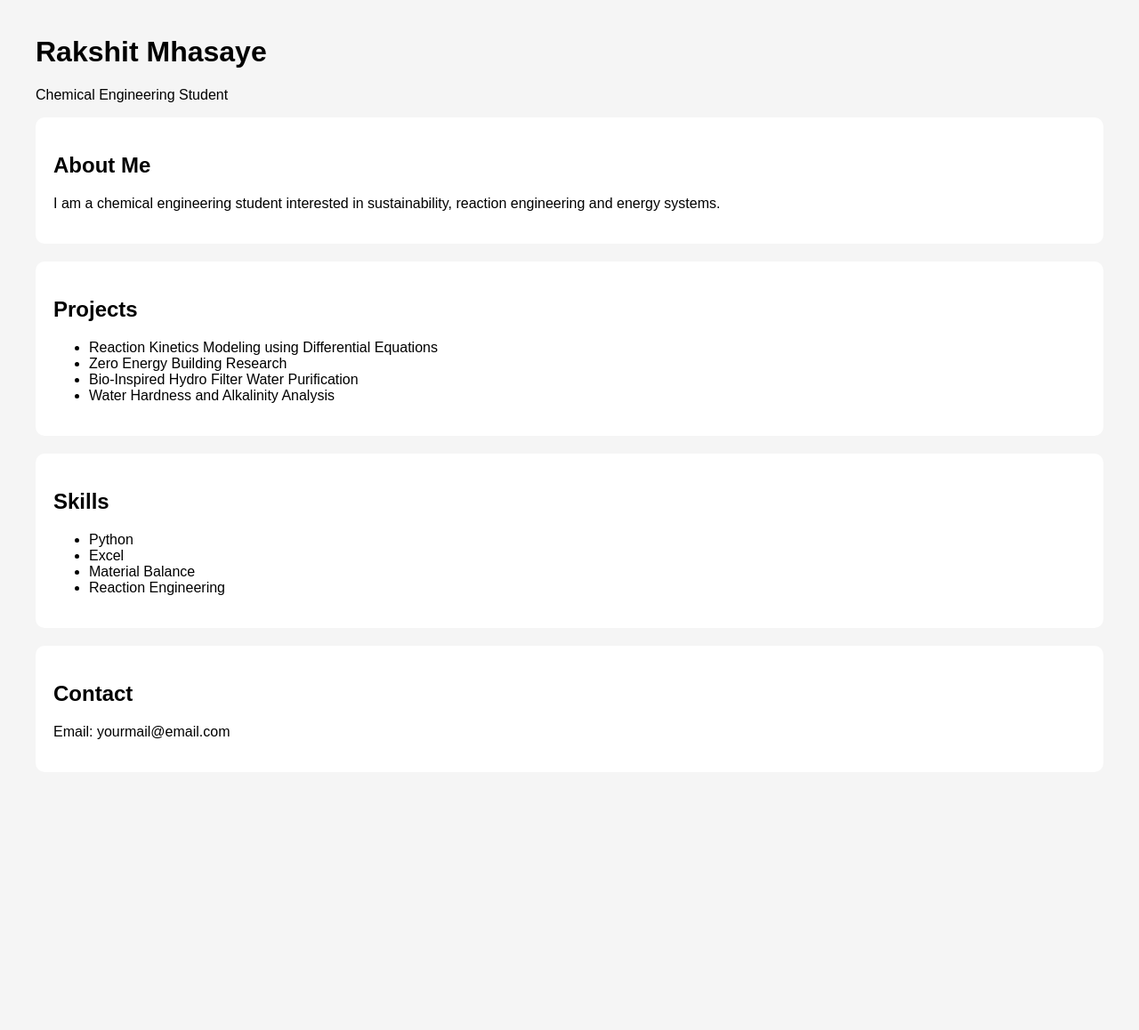
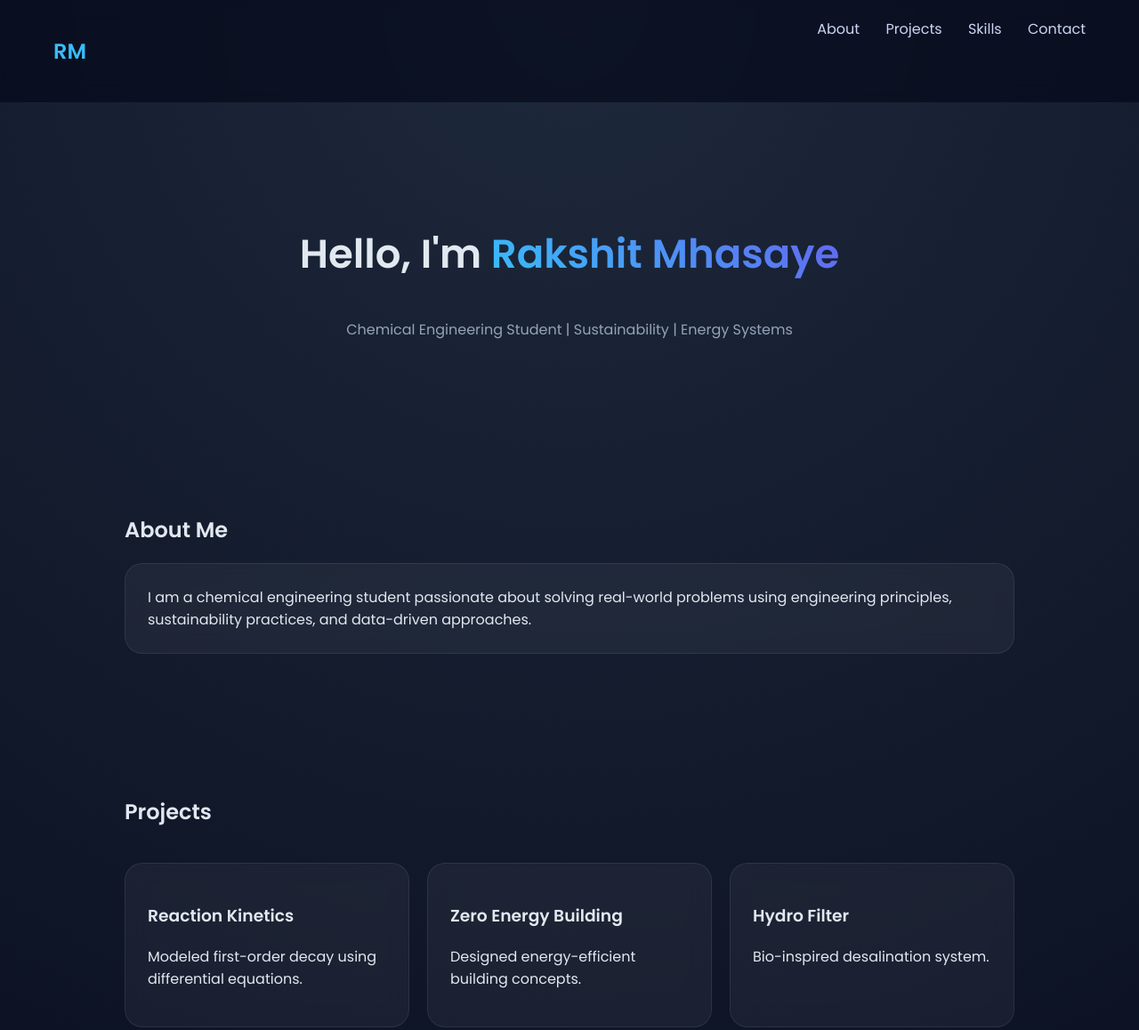
Before and after one commit to Rakshit-eng/Portfolio, a plain HTML site: page index.html in a window 1280 px wide. Shown: the top 1158 px of the page at 89% size. Before the commit the page ends 908 px from the top, so only its background shows below. Drawn offline with Linux system fonts and the light colour scheme.

Commit message:
Update index.html

```diff
--- a/index.html
+++ b/index.html
@@ -1,55 +1,187 @@
 <!DOCTYPE html>
-<html>
+<html lang="en">
 <head>
+<meta charset="UTF-8">
+<meta name="viewport" content="width=device-width, initial-scale=1.0">
+
 <title>Rakshit Mhasaye Portfolio</title>
+
+<link href="https://fonts.googleapis.com/css2?family=Poppins:wght@300;400;600&display=swap" rel="stylesheet">
+
 <style>
-body{
-font-family: Arial;
-margin:40px;
-background:#f5f5f5;
+
+body {
+    margin: 0;
+    font-family: 'Poppins', sans-serif;
+    background: radial-gradient(circle at top, #1e293b, #020617);
+    color: #e2e8f0;
 }
-.section{
-background:white;
-padding:20px;
-margin-bottom:20px;
-border-radius:10px;
+
+/* Navbar */
+nav {
+    display: flex;
+    justify-content: space-between;
+    padding: 20px 60px;
+    backdrop-filter: blur(10px);
+    background: rgba(2,6,23,0.6);
+    position: sticky;
+    top: 0;
 }
+
+nav h1 {
+    color: #38bdf8;
+}
+
+nav a {
+    color: #cbd5f5;
+    margin-left: 25px;
+    text-decoration: none;
+    transition: 0.3s;
+}
+
+nav a:hover {
+    color: #38bdf8;
+}
+
+/* Hero */
+.hero {
+    text-align: center;
+    padding: 100px 20px;
+}
+
+.hero h2 {
+    font-size: 45px;
+}
+
+.hero span {
+    background: linear-gradient(45deg, #38bdf8, #6366f1);
+    -webkit-background-clip: text;
+    color: transparent;
+}
+
+.hero p {
+    color: #94a3b8;
+}
+
+/* Section */
+.section {
+    padding: 60px;
+    max-width: 1000px;
+    margin: auto;
+}
+
+/* Glass Cards */
+.card {
+    background: rgba(255,255,255,0.05);
+    backdrop-filter: blur(12px);
+    padding: 25px;
+    border-radius: 20px;
+    margin: 20px 0;
+    border: 1px solid rgba(255,255,255,0.08);
+    transition: 0.4s;
+}
+
+.card:hover {
+    transform: translateY(-8px);
+    box-shadow: 0 0 25px rgba(56,189,248,0.3);
+}
+
+/* Projects grid */
+.grid {
+    display: grid;
+    grid-template-columns: repeat(auto-fit, minmax(250px, 1fr));
+    gap: 20px;
+}
+
+/* Skills */
+.skills span {
+    display: inline-block;
+    margin: 6px;
+    padding: 10px 14px;
+    border-radius: 10px;
+    background: linear-gradient(45deg, #38bdf8, #6366f1);
+    color: white;
+    font-size: 14px;
+}
+
+/* Footer */
+footer {
+    text-align: center;
+    padding: 30px;
+    color: #64748b;
+}
+
 </style>
 </head>
 
 <body>
 
-<h1>Rakshit Mhasaye</h1>
-<p>Chemical Engineering Student</p>
+<nav>
+    <h1>RM</h1>
+    <div>
+        <a href="#about">About</a>
+        <a href="#projects">Projects</a>
+        <a href="#skills">Skills</a>
+        <a href="#contact">Contact</a>
+    </div>
+</nav>
 
-<div class="section">
-<h2>About Me</h2>
-<p>I am a chemical engineering student interested in sustainability, reaction engineering and energy systems.</p>
-</div>
+<section class="hero">
+    <h2>Hello, I'm <span>Rakshit Mhasaye</span></h2>
+    <p>Chemical Engineering Student | Sustainability | Energy Systems</p>
+</section>
 
-<div class="section">
-<h2>Projects</h2>
-<ul>
-<li>Reaction Kinetics Modeling using Differential Equations</li>
-<li>Zero Energy Building Research</li>
-<li>Bio-Inspired Hydro Filter Water Purification</li>
-<li>Water Hardness and Alkalinity Analysis</li>
-</ul>
-</div>
+<section id="about" class="section">
+    <h2>About Me</h2>
+    <div class="card">
+        I am a chemical engineering student passionate about solving real-world problems using engineering principles, sustainability practices, and data-driven approaches.
+    </div>
+</section>
 
-<div class="section">
-<h2>Skills</h2>
-<ul>
-<li>Python</li>
-<li>Excel</li>
-<li>Material Balance</li>
-<li>Reaction Engineering</li>
-</ul>
-</div>
+<section id="projects" class="section">
+    <h2>Projects</h2>
 
-<div class="section">
+    <div class="grid">
+
+        <div class="card">
+            <h3>Reaction Kinetics</h3>
+            <p>Modeled first-order decay using differential equations.</p>
+        </div>
+
+        <div class="card">
+            <h3>Zero Energy Building</h3>
+            <p>Designed energy-efficient building concepts.</p>
+        </div>
+
+        <div class="card">
+            <h3>Hydro Filter</h3>
+            <p>Bio-inspired desalination system.</p>
+        </div>
+
+        <div class="card">
+            <h3>Water Analysis</h3>
+            <p>Hardness & alkalinity using EDTA method.</p>
+        </div>
+
+    </div>
+
+</section>
+
+<section id="skills" class="section">
+    <h2>Skills</h2>
+    <div class="skills">
+        <span>Python</span>
+        <span>Excel</span>
+        <span>Material Balance</span>
+        <span>Reaction Engineering</span>
+        <span>Data Analysis</span>
+    </div>
+</section>
+
+<section id="contact" class="section">
 <h2>Contact</h2>
-<p>Email: yourmail@email.com</p>
+<p>Email: mhasayerakshit@email.com</p>
+<p>Phone: 9579592426</p>
 </div>
 
 </body>
```
